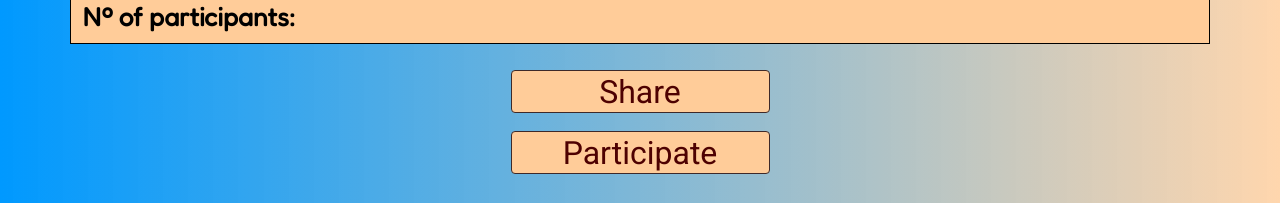
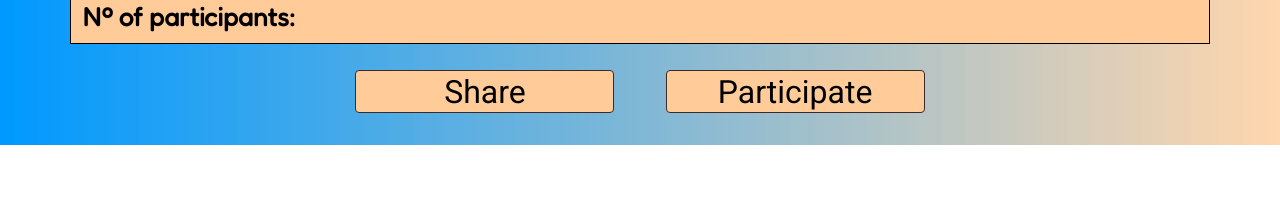
Before and after one commit to CCCarluchi/PW-I, a Vue app: page /Event in a window 1280 px wide. Shown: the part 855-1058 px from the top of the page. After the commit the page ends 1000 px from the top, so only its background shows below. Built offline with nearby package versions, Linux system fonts and the light colour scheme; no server answers.

Commit message:
detecta si estas participant a l'event

```diff
--- a/src/javascript/logic.js
+++ b/src/javascript/logic.js
@@ -25,10 +25,8 @@ export default {
                 .then(data => {
                     window.location.assign('/Home');
                 })
-
             }
         })
-
     },
 
     checkFriends() {
--- a/src/views/Event.vue
+++ b/src/views/Event.vue
@@ -4,7 +4,8 @@ export default {
     data() {
         return {
             event: {},
-            name:""
+            name:"",
+            isParticipating: false
         }
     },
 
@@ -15,22 +16,48 @@ export default {
             })
             .then(res => res.json())
             .then(data => {
-                this.event = data[0]
+                this.event = data[0];
                 fetch("http://puigmal.salle.url.edu/api/v2/users/" + data[0].id, {
                     headers: {'Authorization': 'Bearer ' + window.localStorage.getItem("token")}
                 })
                 .then(res => res.json())
                 .then(user => {
-                    this.name = user[0].name
+                    this.name = user[0].name;
+                    this.checkParticipation();
                 })
+            })
+        },
 
+        participateInEvent() {
+            fetch("http://puigmal.salle.url.edu/api/v2/events/" + window.localStorage.getItem("selectedId") + '/assistances', {
+                method: 'POST',
+                headers: {'Authorization': 'Bearer ' + window.localStorage.getItem("token")},
+            })
+            .then(res => res.json())
+            .then(data => {
+                console.log(data);
+                window.location.reload();
+            })
+        },
 
+        checkParticipation() {
+            fetch("http://puigmal.salle.url.edu/api/v2/users/" + window.localStorage.getItem("myId") + "/assistances", {
+                headers: {'Authorization': 'Bearer ' + window.localStorage.getItem("token")},
+            })
+            .then(res => res.json())
+            .then(data => {
+                for (let i = 0; i < data.length; i++) {
+                    if ( window.localStorage.getItem("selectedId") == data[i].id) {
+                        this.isParticipating = true;
+                    }
+                }
             })
         }
     },
 
-    beforeMount() {
+    created() {
         this.getEvent()
+
     }
 
 }
@@ -87,21 +114,14 @@ export default {
             </div>
         </li>
 
-
-
-        <div class="inputContainer">
-            <a href="/ShareEvent" id="button"><button>Share</button></a>
-        </div>
-        <br/>
-
-        <div class="inputContainer">
-            <a href="/ParticipateEvent" id="button"><button>Participate</button></a>
-        </div>
-
-
     </main>
 
     <footer>
+        <div class="inputContainer">
+            <a href="/ShareEvent"><button class="eventButton">Share</button></a>
+            <a v-if="isParticipating" href="/ParticipateEvent"><button class="eventButton">Rate</button></a>
+            <button v-else class="eventButton" v-on:click="participateInEvent()">Participate</button>
+        </div>
     </footer>
 
 </template>
@@ -129,40 +149,15 @@ export default {
   display: inline;
   font-family: 'Fredoka', sans-serif;
 }
+.eventButton {
+    margin-left: 2%;
+    margin-right: 2%;
+    color:black
+}
 
 .eventData > div > p {
   display: inline;
   font-family: 'Fredoka', sans-serif;
   font-size: 22px;
 }
-
-.appText {
-  overflow: hidden;
-  margin-left: 55px;
-  text-align: left;
-  text-decoration: none;
-}
-
-.appText2 {
-  overflow: hidden;
-  margin-left: 90px;
-  text-align: left;
-  text-decoration: none;
-}
-
-@media only screen and (min-width: 640px) {
-.appText {
-    overflow: hidden;
-    margin-left: 465px;
-    text-align: left;
-    text-decoration: none;
-  }
-
-  .appText2 {
-    overflow: hidden;
-    margin-left: 500px;
-    text-align: left;
-    text-decoration: none;
-  }
-}
 </style>
```
